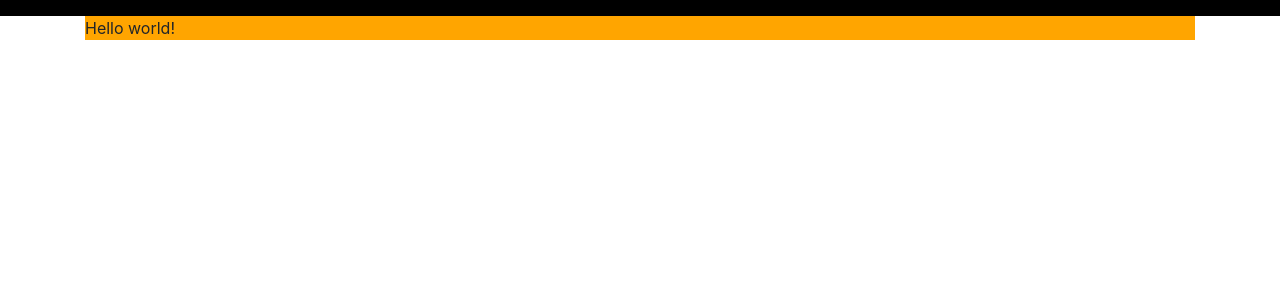
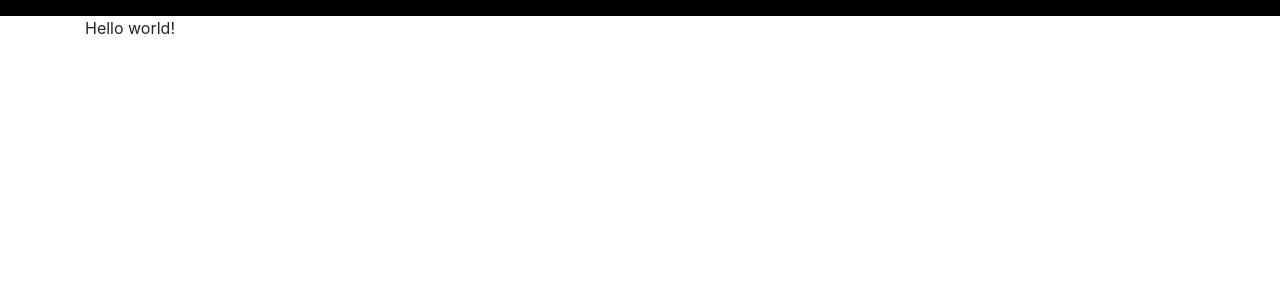
Before and after one commit to ishtiaque06/ishtiaque06.github.io, a Jekyll site: the page built from index.html, in a window 1280 px wide. Shown: the top 300 px of the page. Built offline with Jekyll 4.4.1, drawn with Linux system fonts in a browser that asks for light colours.

Commit message:
Update index.html

```diff
--- a/index.html
+++ b/index.html
@@ -2,7 +2,6 @@
 layout: default
 title: Welcome to My Website!
 ---
-<link rel="stylesheet" href="../static/css/index.css">
 <div class="hello">
 	Hello world!
 </div>
```
